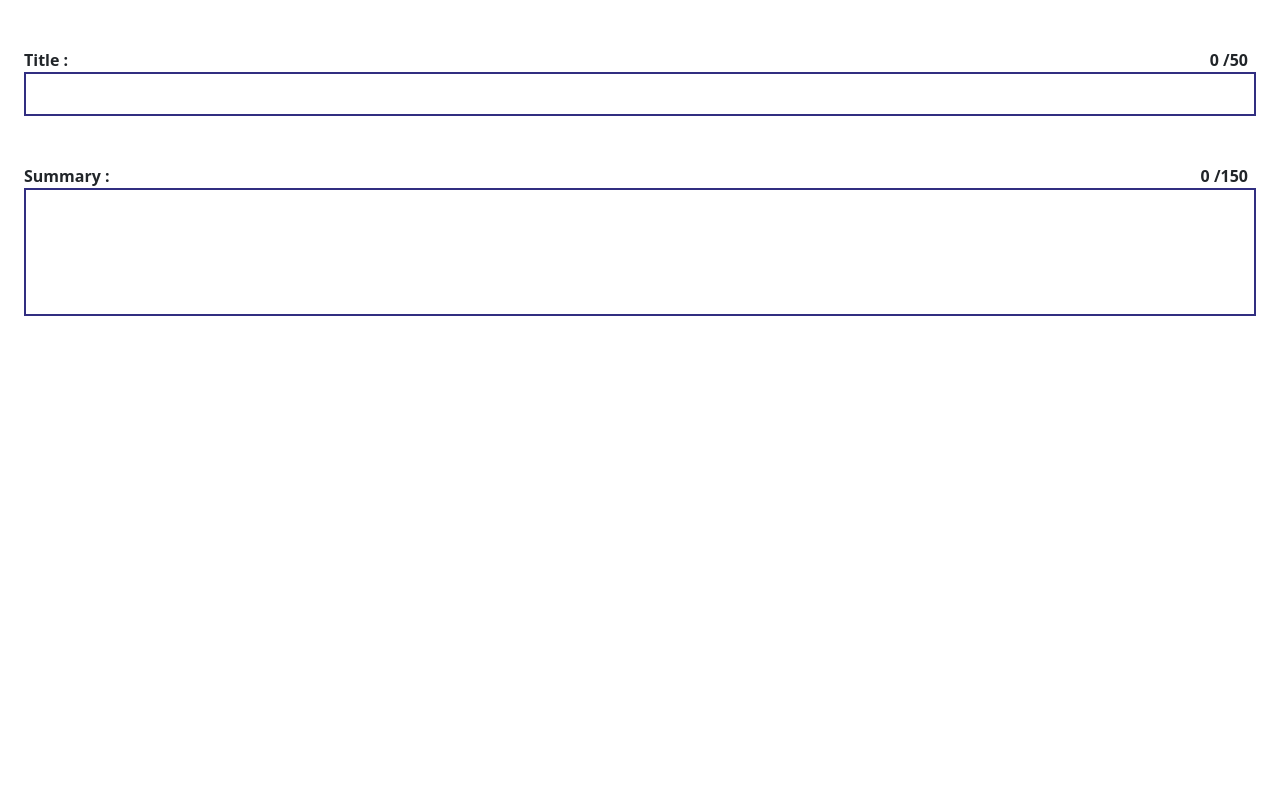
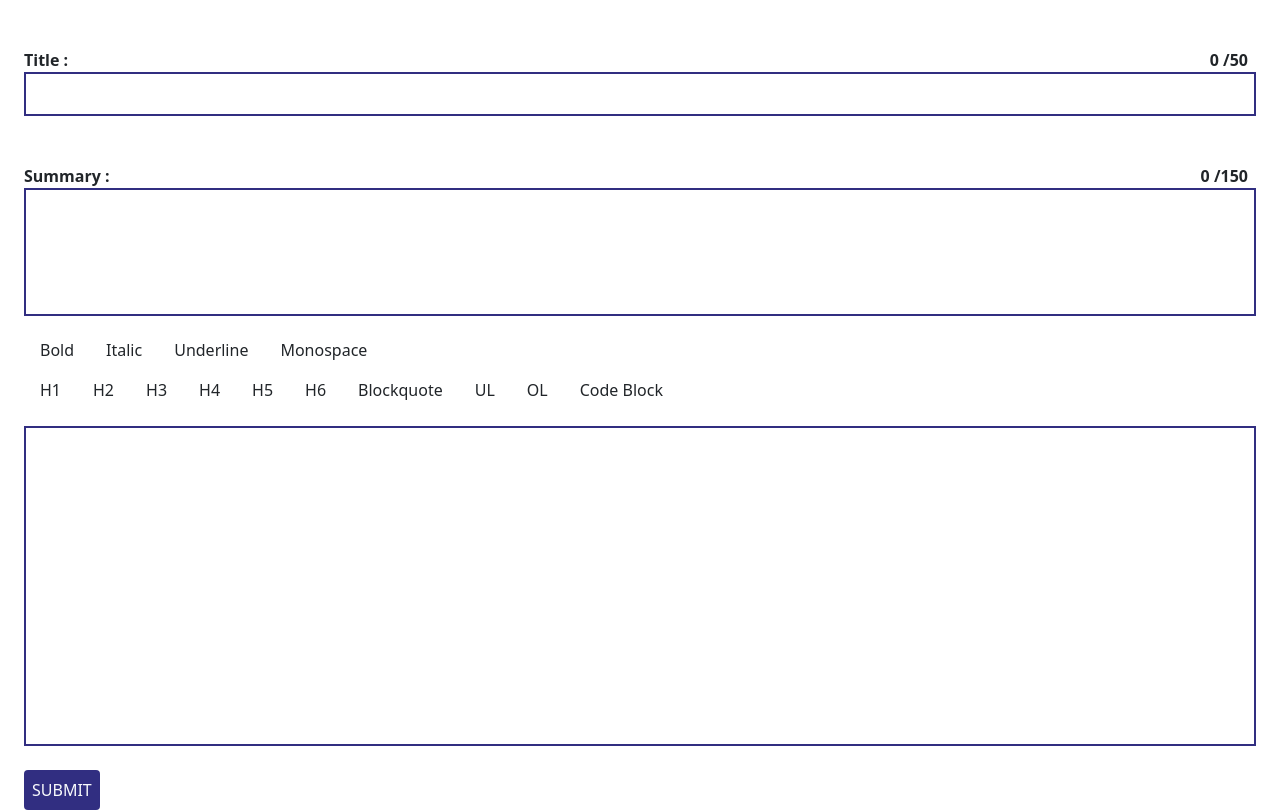
Before and after one commit to VishnuKrishnathu/webletter-frontend, a Next.js app: page /profile/blogs/1 in a window 1280 px wide. Built offline with nearby package versions, Linux system fonts and the light colour scheme; no server answers.

Commit message:
Article is now visible in the text editor
Changes in the commit
    - Rich text editor is now dynamically rendered
    - Seperate component created for Input and Summary

```diff
--- a/components/editor/RichEditor.tsx
+++ b/components/editor/RichEditor.tsx
@@ -1,4 +1,4 @@
-import React, { useState, ReactChildren } from 'react';
+import React, { useState, ReactChildren, useEffect } from 'react';
 import {
   Editor,
   EditorState,
@@ -13,12 +13,13 @@ import BlockStyleControls from './BlockStyleControls';
 import 'draft-js/dist/Draft.css';
 
 interface IRichEditor{
-  editorData :(body: string) => any;
+  editorData ?:(body: string) => any;
+  editorStateProp ?: EditorState
 }
 
-export default function RichEditor({editorData} :IRichEditor) {
+export default function RichEditor( {editorData, editorStateProp = EditorState.createEmpty()}:IRichEditor) {
 
-    const [editorState, setEditorState] = useState<EditorState>(EditorState.createEmpty());
+    const [editorState, setEditorState] = useState<EditorState>(() => editorStateProp);
 
     function onTab(e : React.KeyboardEvent<{}>) :string | null{
       if(e.keyCode === 9){
@@ -65,7 +66,7 @@ export default function RichEditor({editorData} :IRichEditor) {
     function handleClick(){
       let contentRaw = convertToRaw(editorState.getCurrentContent())
       let parsed_data = JSON.stringify(contentRaw);
-      editorData(parsed_data);
+      if (editorData) editorData(parsed_data);
     }
 
     function getBlockStyle(block :ContentBlock) :string{
@@ -109,6 +110,7 @@ export default function RichEditor({editorData} :IRichEditor) {
       }
     }
 
+
     return (
         <div className='mx-4 mt-3'>
             <InlineStyleControls
@@ -141,3 +143,5 @@ export default function RichEditor({editorData} :IRichEditor) {
         </div>
     )
 }
+
+// RichEditor.defaultProps =
--- /dev/null
+++ b/components/editor/SummaryInput.tsx
@@ -0,0 +1,43 @@
+import { useState, useEffect } from 'react';
+import { store } from '@/store/store';
+import { editorSummary } from '@/store/actions/action';
+
+const SummaryInput = () => {
+    const [ length, setLength ] = useState<number>(0);
+    const [ value, setValue ] = useState<string>(() => {
+        const { summary } :{summary :string} = store.getState().editor;
+        return summary;
+    });
+
+    useEffect(() => {
+        let subscriber = store.subscribe(() => {
+            let { summary } : {summary :string}= store.getState().editor;
+            setValue((val) => {
+                if( val == summary) return val;
+                return summary;
+            });
+        })
+
+        return () => subscriber()
+    }, [])
+    return (
+        <section className='mx-4 mt-5'>
+            <label htmlFor="post-summary" className='mr-2 font-semibold text-ml flex justify-between'>
+                <span>Summary :</span>
+                {length <=150 && <span>{length} /150</span>}
+                {length >150 && <span className='text-red-600'>{length} /50</span>}
+            </label>
+            <textarea
+                name="post-summary"
+                className='w-[100%] p-2 border-2 border-indigo-900 outline-none h-32 resize-none'
+                value={ value }
+                onChange={(e) => {
+                    setLength(e.target.value.length);
+                    store.dispatch(editorSummary(e.target.value))
+                }}
+            />
+        </section>
+    )
+}
+
+export default SummaryInput;
--- /dev/null
+++ b/components/editor/TitleInput.tsx
@@ -0,0 +1,43 @@
+import { useState, useEffect } from 'react';
+import { store } from '@/store/store';
+import { editorTitle } from '@/store/actions/action';
+
+const TitleInput = () => {
+    const [ length, setLength ] = useState<number>(0);
+    const [ value, setValue ] = useState<string>(() => {
+        let { title } : {title :string}= store.getState().editor;
+        return title;
+    });
+
+    useEffect(() => {
+        let subscriber = store.subscribe(() => {
+            const { title } : {title :string}= store.getState().editor;
+            setValue(val => title);
+        })
+
+        return () => subscriber()
+    }, [])
+
+    return (
+        <section className='mx-4 mt-5'>
+            <label htmlFor="post-title" className='mr-2 font-semibold text-ml flex justify-between'>
+                <span>Title :</span>
+                {length <=50 && <span>{length} /50</span>}
+                {length >50 && <span className='text-red-600'>{length} /50</span>}
+            </label>
+            <input
+                name="post-title"
+                className='w-[100%] p-2 border-2 border-indigo-900 outline-none'
+                type="text"
+                autoComplete='off'
+                value={value}
+                onChange={(e) => {
+                    setLength(e.target.value.length);
+                    store.dispatch(editorTitle(e.target.value))
+                }}
+            />
+        </section>
+    )
+}
+
+export default TitleInput;
--- a/pages/_app.tsx
+++ b/pages/_app.tsx
@@ -1,19 +1,19 @@
 import '../styles/globals.css';
 import '../styles/main.css';
 import 'bootstrap/dist/css/bootstrap.min.css';
-
+import { SSRProvider } from 'react-bootstrap';
 import type { AppProps } from 'next/app'
 import React from 'react';
 import Notification from '@/components/Notification';
 
 function MyApp({ Component, pageProps }: AppProps) {
   return (
-    <React.Fragment>
+    <SSRProvider>
       <Component {...pageProps} />
       <div className='absolute bottom-0 right-0'>
         <Notification />
       </div>
-    </React.Fragment>
+    </SSRProvider>
   )
 }
 
--- a/pages/compose-article.tsx
+++ b/pages/compose-article.tsx
@@ -6,6 +6,8 @@ import { apiAxios } from '@/constants/axios.config';
 import Cookies from 'js-cookie';
 import { store } from '@/store/store';
 import { notificationState, editorTitle, editorSummary } from '@/store/actions/action';
+import TitleInput from '@/components/editor/TitleInput';
+import SummaryInput from '@/components/editor/SummaryInput';
 
 const DynamicTextEditor = dynamic(() => import('@/components/editor/RichEditor'), {ssr :false});
 const DynamicCSRF = dynamic(() => import('@/components/GetCSRF'), {ssr :false});
@@ -39,91 +41,9 @@ export default function ComposeArticle() {
             <CheckAuth />
             <DynamicCSRF />
             <NavBar />
-            <Title />
-            <Summary />
+            <TitleInput />
+            <SummaryInput />
             <DynamicTextEditor editorData={textEditorObj}/>
         </div>
     )
 }
-
-interface IText{
-  getText: (body ?:string, inputName ?:string) => {title :string, summary :string};
-}
-
-export const Title = () => {
-    const [ length, setLength ] = useState<number>(0);
-    const [ value, setValue ] = useState<string>(() => {
-        let { title } : {title :string}= store.getState().editor;
-        return title;
-    });
-
-    useEffect(() => {
-        let subscriber = store.subscribe(() => {
-            const { title } : {title :string}= store.getState().editor;
-            setValue((val) => {
-                if(val == title) return val;
-                return title;
-            })
-        })
-
-        return () => subscriber()
-    }, [])
-
-    return (
-        <section className='mx-4 mt-5'>
-            <label htmlFor="post-title" className='mr-2 font-semibold text-ml flex justify-between'>
-                <span>Title :</span>
-                {length <=50 && <span>{length} /50</span>}
-                {length >50 && <span className='text-red-600'>{length} /50</span>}
-            </label>
-            <input
-                name="post-title"
-                className='w-[100%] p-2 border-2 border-indigo-900 outline-none'
-                type="text"
-                value={value}
-                onChange={(e) => {
-                    setLength(e.target.value.length);
-                    store.dispatch(editorTitle(e.target.value))
-                }}
-            />
-        </section>
-    )
-}
-
-export const Summary = () => {
-    const [ length, setLength ] = useState<number>(0);
-    const [ value, setValue ] = useState<string>(() => {
-        const { summary } :{summary :string} = store.getState().editor;
-        return summary;
-    });
-
-    useEffect(() => {
-        let subscriber = store.subscribe(() => {
-            let { summary } : {summary :string}= store.getState().editor;
-            setValue((val) => {
-                if( val == summary) return val;
-                return summary;
-            });
-        })
-
-        return () => subscriber()
-    }, [])
-    return (
-        <section className='mx-4 mt-5'>
-            <label htmlFor="post-summary" className='mr-2 font-semibold text-ml flex justify-between'>
-                <span>Summary :</span>
-                {length <=150 && <span>{length} /150</span>}
-                {length >150 && <span className='text-red-600'>{length} /50</span>}
-            </label>
-            <textarea
-                name="post-summary"
-                className='w-[100%] p-2 border-2 border-indigo-900 outline-none h-32 resize-none'
-                value={ value }
-                onChange={(e) => {
-                    setLength(e.target.value.length);
-                    store.dispatch(editorSummary(e.target.value))
-                }}
-            />
-        </section>
-    )
-}
--- a/pages/profile/blogs/[blog_id].tsx
+++ b/pages/profile/blogs/[blog_id].tsx
@@ -2,19 +2,20 @@ import React, { useEffect, useState } from 'react';
 import { NextPage } from 'next';
 import { apiAxios } from '@/constants/axios.config';
 import { useRouter } from 'next/router';
-import { IBlogAPI } from '@/types/api_types';
-import { Title, Summary } from 'pages/compose-article';
+import RichEditor from '@/components/editor/RichEditor';
+import TitleInput from '@/components/editor/TitleInput';
+import SummaryInput from '@/components/editor/SummaryInput';
+import { editorSummary, editorTitle } from '@/store/actions/action';
+import { store } from '@/store/store';
 import {
-    RawDraftContentState,
     EditorState,
-    Editor,
-    convertFromRaw,
-    ContentBlock
+    ContentState,
+    convertFromRaw
 } from 'draft-js'
+import dynamic from 'next/dynamic';
 
-interface IBlogData extends IBlogAPI{
-    personal :boolean;
-}
+
+const DynamicTextEditor = dynamic(() => import('@/components/editor/RichEditor'), {ssr :false});
 
 const  PersonalBlogEdit :NextPage = () => {
     const [editorState, setEditorState] = useState<EditorState>(EditorState.createEmpty());
@@ -25,89 +26,35 @@ const  PersonalBlogEdit :NextPage = () => {
     let summary = "";
 
     useEffect(function(){
+        if(!blog_id) return;
         apiAxios.get(`/get-blogs/${blog_id}`)
         .then(({data}) => {
             if(!data.personal) router.push('/');
+
+            /**
+             * 1. Gets content from the api
+             * 2. creates a content state object instance (https://draftjs.org/docs/api-reference-content-state#createfromblockarray)
+             * 3. creates an editor state object instance (https://draftjs.org/docs/api-reference-editor-state/#createwithcontent)
+             */
+            console.log(JSON.parse(data.article))
+            let editor_text = JSON.parse(data.article)
+            let contentState = convertFromRaw(editor_text);
+            setEditorState(EditorState.createWithContent(contentState))
             console.log(data)
+            store.dispatch(editorSummary(data.summary))
+            store.dispatch(editorTitle(data.title))
         })
         .catch(err => {
             console.log(err)
         });
     }, [blog_id, router])
 
-    function getText(body ?:string, inputName ?:string){
-        if(body && inputName){
-            switch(inputName){
-                case "post-title":
-                    title = body;
-                    break;
-
-                case "post-summary":
-                    summary = body;
-                    break;
-            }
-
-        }
-        else if(!body && inputName == "post-title") title = ""
-        else if(!body && inputName == "post-summary") summary = ""
-        return {
-            title, summary
-        }
-    }
-
-    function getBlockStyle(block :ContentBlock) :string{
-      switch (block.getType()) {
-        case 'blockquote':
-          return 'RichEditor-blockquote';
-
-        case 'header-one':
-          return 'RichEditor-header-one';
-
-        case 'header-two':
-          return 'RichEditor-header-two';
-
-        case 'header-three':
-          return 'RichEditor-header-three';
-
-        case 'header-four':
-          return 'RichEditor-header-four';
-
-        case 'header-five':
-          return 'RichEditor-header-five';
-
-        case 'header-six':
-          return 'RichEditor-header-five';
-
-
-        default:
-          return "";
-      }
-    }
-
-    const styleMap = {
-      CODE: {
-        backgroundColor: 'rgba(0, 0, 0, 0.05)',
-        fontFamily: '"Inconsolata", "Menlo", "Consolas", monospace',
-        fontSize: 16,
-        padding: 2,
-      },
-      H1 : {
-        fontSize :36
-      }
-    }
 
   return (
     <React.Fragment>
-        <Title getText={getText} />
-        <Summary getText={getText} />
-        <div className='RichEditor-editor px-2 mt-4 py-2 overflow-y-scroll w-[100%]'>
-            <Editor
-                editorState={editorState}
-                onChange={setEditorState}
-                blockStyleFn={getBlockStyle}
-                customStyleMap={styleMap}
-            />
-        </div>
+        <TitleInput />
+        <SummaryInput />
+        <DynamicTextEditor editorStateProp={ editorState }/>
     </React.Fragment>
   )
 }
--- a/styles/main.css
+++ b/styles/main.css
@@ -421,10 +421,6 @@ Ensure the default browser behavior of the `hidden` attribute.
 .m-2 {
   margin: 0.5rem;
 }
-.mx-4 {
-  margin-left: 1rem;
-  margin-right: 1rem;
-}
 .my-4 {
   margin-top: 1rem;
   margin-bottom: 1rem;
@@ -457,14 +453,12 @@ Ensure the default browser behavior of the `hidden` attribute.
   margin-left: 0.25rem;
   margin-right: 0.25rem;
 }
+.mx-4 {
+  margin-left: 1rem;
+  margin-right: 1rem;
+}
 .mr-6 {
   margin-right: 1.5rem;
-}
-.mt-5 {
-  margin-top: 1.25rem;
-}
-.mr-2 {
-  margin-right: 0.5rem;
 }
 .mt-24 {
   margin-top: 6rem;
@@ -480,6 +474,9 @@ Ensure the default browser behavior of the `hidden` attribute.
 }
 .mr-\[auto\] {
   margin-right: auto;
+}
+.mt-5 {
+  margin-top: 1.25rem;
 }
 .mt-4 {
   margin-top: 1rem;
@@ -505,6 +502,9 @@ Ensure the default browser behavior of the `hidden` attribute.
 .mt-3 {
   margin-top: 0.75rem;
 }
+.mr-2 {
+  margin-right: 0.5rem;
+}
 .block {
   display: block;
 }
@@ -513,9 +513,6 @@ Ensure the default browser behavior of the `hidden` attribute.
 }
 .grid {
   display: grid;
-}
-.h-32 {
-  height: 8rem;
 }
 .h-11 {
   height: 2.75rem;
@@ -544,6 +541,9 @@ Ensure the default browser behavior of the `hidden` attribute.
 .h-80 {
   height: 20rem;
 }
+.h-32 {
+  height: 8rem;
+}
 .max-h-28 {
   max-height: 7rem;
 }
@@ -552,9 +552,6 @@ Ensure the default browser behavior of the `hidden` attribute.
 }
 .w-9\/12 {
   width: 75%;
-}
-.w-\[100\%\] {
-  width: 100%;
 }
 .w-80 {
   width: 20rem;
@@ -567,6 +564,9 @@ Ensure the default browser behavior of the `hidden` attribute.
 }
 .w-11 {
   width: 2.75rem;
+}
+.w-\[100\%\] {
+  width: 100%;
 }
 .w-20 {
   width: 5rem;
@@ -674,10 +674,6 @@ Ensure the default browser behavior of the `hidden` attribute.
   --tw-border-opacity: 1;
   border-color: rgb(229 231 235 / var(--tw-border-opacity));
 }
-.border-indigo-900 {
-  --tw-border-opacity: 1;
-  border-color: rgb(49 46 129 / var(--tw-border-opacity));
-}
 .border-\[\#ededed\] {
   --tw-border-opacity: 1;
   border-color: rgb(237 237 237 / var(--tw-border-opacity));
@@ -689,6 +685,10 @@ Ensure the default browser behavior of the `hidden` attribute.
 .border-blue-700 {
   --tw-border-opacity: 1;
   border-color: rgb(29 78 216 / var(--tw-border-opacity));
+}
+.border-indigo-900 {
+  --tw-border-opacity: 1;
+  border-color: rgb(49 46 129 / var(--tw-border-opacity));
 }
 .bg-white {
   --tw-bg-opacity: 1;
@@ -755,11 +755,11 @@ Ensure the default browser behavior of the `hidden` attribute.
 .to-cyan-800\/5 {
   --tw-gradient-to: rgb(21 94 117 / 0.05);
 }
+.p-4 {
+  padding: 1rem;
+}
 .p-2 {
   padding: 0.5rem;
-}
-.p-4 {
-  padding: 1rem;
 }
 .py-16 {
   padding-top: 4rem;
```
